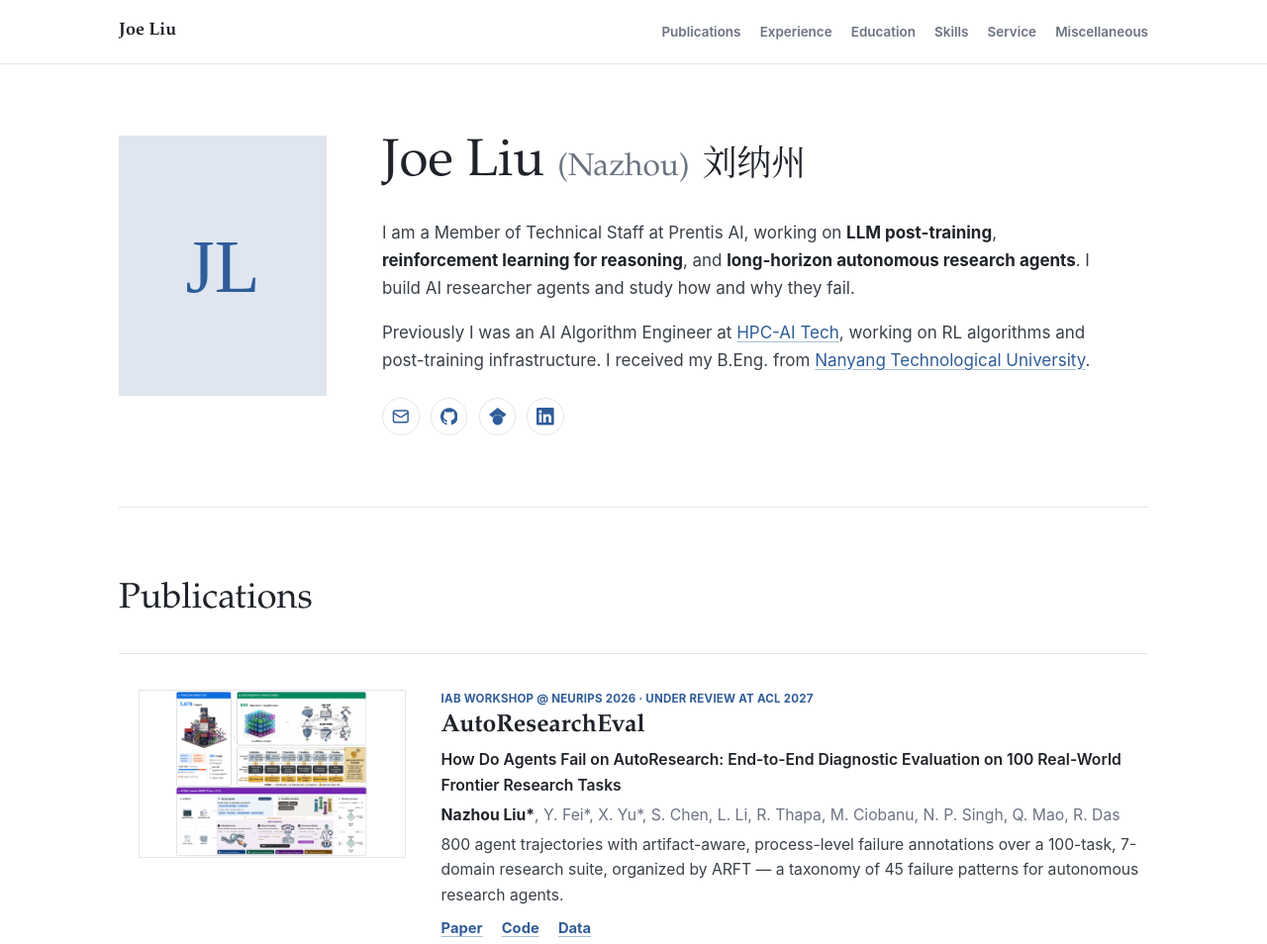
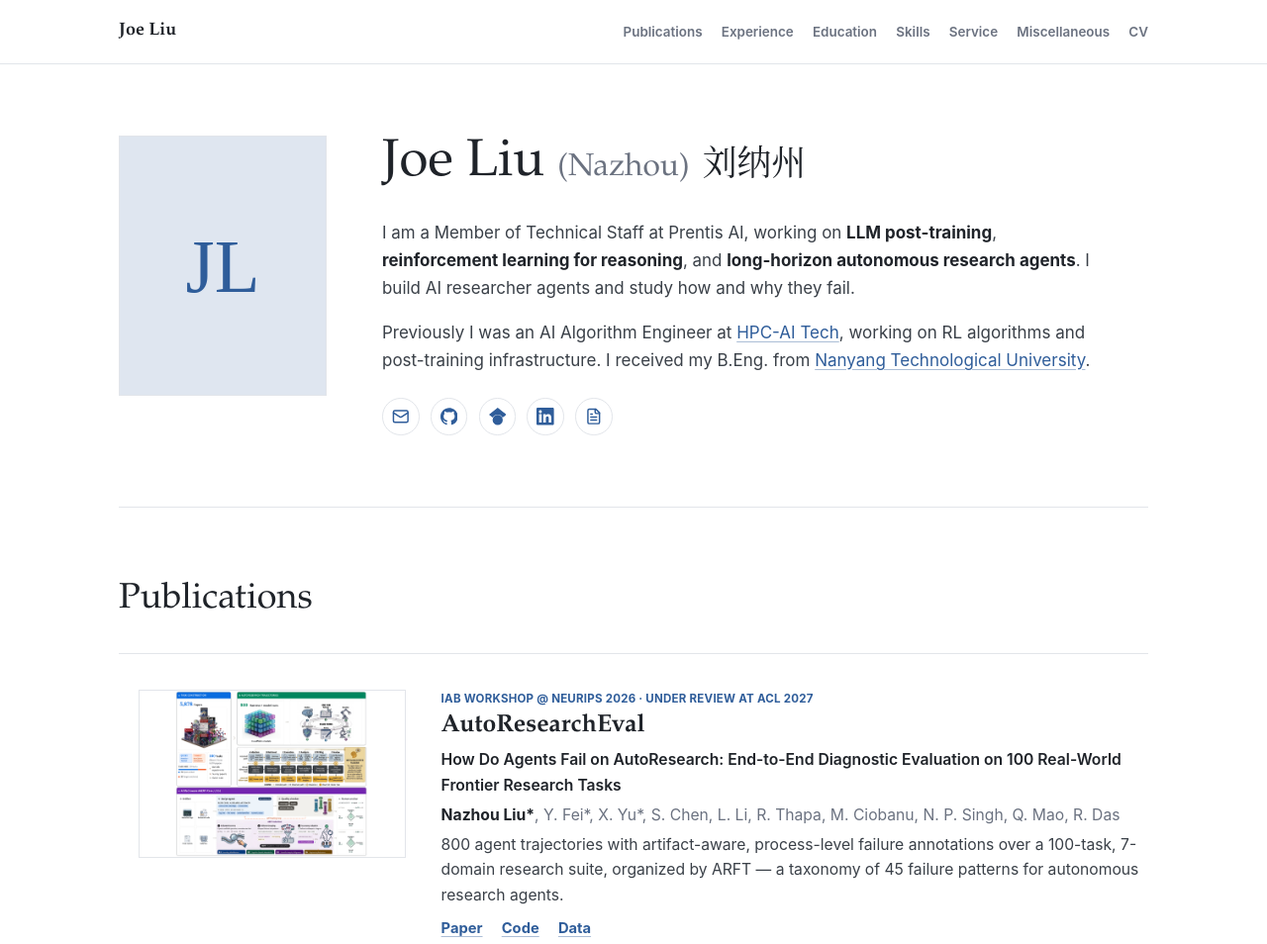
Before and after one commit to JoeLiu996/JoeLiu996.github.io, a plain HTML site: page index.html in a window 1280 px wide. Shown: the top 954 px of the page at 99% size. Drawn offline with Linux system fonts and the light colour scheme.

Commit message:
Add CV
Co-Authored-By: Claude Opus 5.5 <noreply@anthropic.com>

```diff
--- a/index.html
+++ b/index.html
@@ -25,6 +25,7 @@
         <a href="#skills">Skills</a>
         <a href="#service">Service</a>
         <a href="#misc">Miscellaneous</a>
+        <a href="assets/files/Nazhou_Liu_CV.pdf" target="_blank" rel="noopener">CV</a>
       </div>
 
       <details class="nav-menu">
@@ -38,6 +39,7 @@
           <a href="#skills">Skills</a>
           <a href="#service">Service</a>
           <a href="#misc">Miscellaneous</a>
+          <a href="assets/files/Nazhou_Liu_CV.pdf" target="_blank" rel="noopener">CV</a>
         </div>
       </details>
     </nav>
@@ -63,7 +65,7 @@
           <a href="https://www.ntu.edu.sg/" target="_blank" rel="noopener">Nanyang Technological University</a>.
         </p>
 
-        <!-- Icons: Lucide (mail, ISC) and Simple Icons (brands, CC0) -->
+        <!-- Icons: Lucide (mail, file-text; ISC) and Simple Icons (brands, CC0) -->
         <ul class="links">
           <li>
             <a href="mailto:josephthehim@gmail.com" aria-label="Email" title="Email">
@@ -83,6 +85,11 @@
           <li>
             <a href="https://www.linkedin.com/in/nazhou-joe-liu-8b9b66220" target="_blank" rel="noopener" aria-label="LinkedIn" title="LinkedIn">
               <svg viewBox="0 0 24 24" fill="currentColor" aria-hidden="true"><path d="M20.447 20.452h-3.554v-5.569c0-1.328-.027-3.037-1.852-3.037-1.853 0-2.136 1.445-2.136 2.939v5.667H9.351V9h3.414v1.561h.046c.477-.9 1.637-1.85 3.37-1.85 3.601 0 4.267 2.37 4.267 5.455v6.286zM5.337 7.433c-1.144 0-2.063-.926-2.063-2.065 0-1.138.92-2.063 2.063-2.063 1.14 0 2.064.925 2.064 2.063 0 1.139-.925 2.065-2.064 2.065zm1.782 13.019H3.555V9h3.564v11.452zM22.225 0H1.771C.792 0 0 .774 0 1.729v20.542C0 23.227.792 24 1.771 24h20.451C23.2 24 24 23.227 24 22.271V1.729C24 .774 23.2 0 22.222 0h.003z"/></svg>
+            </a>
+          </li>
+          <li>
+            <a href="assets/files/Nazhou_Liu_CV.pdf" target="_blank" rel="noopener" aria-label="CV" title="CV">
+              <svg viewBox="0 0 24 24" fill="none" stroke="currentColor" stroke-width="2" stroke-linecap="round" stroke-linejoin="round" aria-hidden="true"><path d="M15 2H6a2 2 0 0 0-2 2v16a2 2 0 0 0 2 2h12a2 2 0 0 0 2-2V7Z"/><path d="M14 2v4a2 2 0 0 0 2 2h4"/><path d="M10 9H8"/><path d="M16 13H8"/><path d="M16 17H8"/></svg>
             </a>
           </li>
         </ul>
```
Also changed, not shown: 1 other file.
